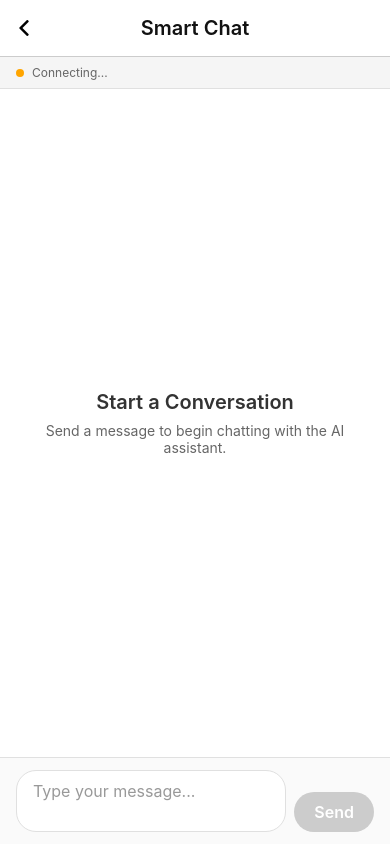
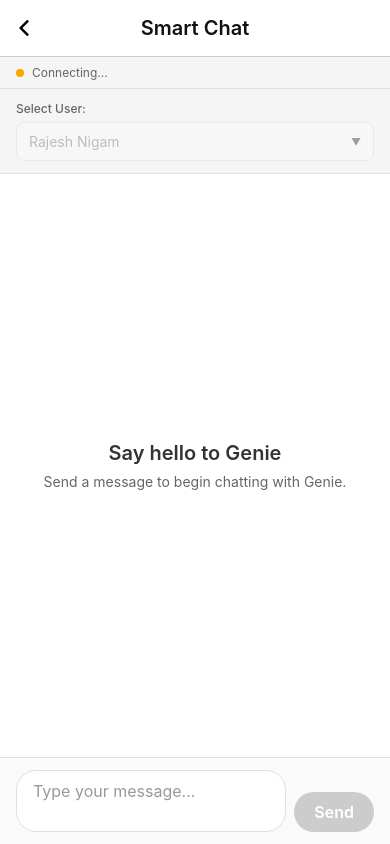
Before and after one commit to NaveenSutar/react-native-app-components, a React Native app: screen /SmartChat in a window 390 px wide. Built offline with nearby package versions, Linux system fonts and the light colour scheme; no server answers; what react-native-toast-notifications would draw is missing.

Commit message:
Perfectly working AI chatbot

```diff
--- a/src/components/SmartChat.tsx
+++ b/src/components/SmartChat.tsx
@@ -12,6 +12,7 @@ import {
 } from 'react-native';
 import Header from '../baseComponents/Header';
 import ChatMessage from './ChatMessage';
+import UserSelector from './UserSelector';
 import {ChatWebSocketService} from '../services/ChatWebSocketService';
 import {
   ChatMessage as ChatMessageType,
@@ -29,6 +30,9 @@ const SmartChat = () => {
     useState<ConnectionStatus>('disconnected');
   const [error, setError] = useState<string | null>(null);
   const [isWaitingForResponse, setIsWaitingForResponse] = useState(false);
+  const [selectedUser, setSelectedUser] = useState<string>(
+    WEBSOCKET_CONFIG.USER_NAME,
+  );
 
   const wsServiceRef = useRef<ChatWebSocketService | null>(null);
   const flatListRef = useRef<FlatList>(null);
@@ -57,7 +61,7 @@ const SmartChat = () => {
     wsServiceRef.current = new ChatWebSocketService({
       host: WEBSOCKET_CONFIG.HOST,
       port: WEBSOCKET_CONFIG.PORT,
-      userName: WEBSOCKET_CONFIG.USER_NAME,
+      userName: selectedUser,
       onMessage: handleIncomingMessage,
       onConnectionChange: handleConnectionChange,
       onError: handleError,
@@ -135,6 +139,37 @@ const SmartChat = () => {
     console.error('WebSocket error:', err);
     setError(err.message);
     setIsWaitingForResponse(false);
+  };
+
+  const handleUserChange = (userName: string) => {
+    console.log('Changing user to:', userName);
+
+    // Disconnect current session
+    if (wsServiceRef.current) {
+      wsServiceRef.current.disconnect();
+    }
+
+    // Update selected user
+    setSelectedUser(userName);
+
+    // Clear messages and reset states
+    setMessages([]);
+    setError(null);
+    setIsWaitingForResponse(false);
+    setInputText('');
+
+    // Reconnect with new user
+    setTimeout(() => {
+      wsServiceRef.current = new ChatWebSocketService({
+        host: WEBSOCKET_CONFIG.HOST,
+        port: WEBSOCKET_CONFIG.PORT,
+        userName: userName,
+        onMessage: handleIncomingMessage,
+        onConnectionChange: handleConnectionChange,
+        onError: handleError,
+      });
+      wsServiceRef.current.connect();
+    }, 100);
   };
 
   const handleSendMessage = () => {
@@ -222,9 +257,9 @@ const SmartChat = () => {
   const renderEmptyState = () => {
     return (
       <View style={styles.emptyContainer}>
-        <Text style={styles.emptyTitle}>Start a Conversation</Text>
+        <Text style={styles.emptyTitle}>Say hello to Genie</Text>
         <Text style={styles.emptySubtitle}>
-          Send a message to begin chatting with the AI assistant.
+          Send a message to begin chatting with Genie.
         </Text>
       </View>
     );
@@ -234,6 +269,12 @@ const SmartChat = () => {
     <View style={styles.container}>
       <Header title="Smart Chat" isBackVisible />
       {renderConnectionStatus()}
+      <UserSelector
+        users={userNames}
+        selectedUser={selectedUser}
+        onUserChange={handleUserChange}
+        disabled={connectionStatus === 'connecting'}
+      />
       {renderError()}
 
       <KeyboardAvoidingView
--- /dev/null
+++ b/src/components/UserSelector.tsx
@@ -0,0 +1,199 @@
+import React, {useState} from 'react';
+import {
+  View,
+  Text,
+  StyleSheet,
+  TouchableOpacity,
+  Modal,
+  FlatList,
+  Pressable,
+} from 'react-native';
+
+interface UserOption {
+  id: number;
+  label: string;
+  value: string;
+}
+
+interface UserSelectorProps {
+  users: UserOption[];
+  selectedUser: string;
+  onUserChange: (userName: string) => void;
+  disabled?: boolean;
+}
+
+const UserSelector: React.FC<UserSelectorProps> = ({
+  users,
+  selectedUser,
+  onUserChange,
+  disabled = false,
+}) => {
+  const [isModalVisible, setIsModalVisible] = useState(false);
+
+  const handleSelectUser = (userName: string) => {
+    onUserChange(userName);
+    setIsModalVisible(false);
+  };
+
+  const selectedUserLabel =
+    users.find(user => user.value === selectedUser)?.label || 'Select User';
+
+  const renderUserItem = ({item}: {item: UserOption}) => {
+    const isSelected = item.value === selectedUser;
+
+    return (
+      <TouchableOpacity
+        style={[styles.userItem, isSelected && styles.selectedUserItem]}
+        onPress={() => handleSelectUser(item.value)}>
+        <Text style={[styles.userItemText, isSelected && styles.selectedUserItemText]}>
+          {item.label}
+        </Text>
+        {isSelected && <Text style={styles.checkmark}>✓</Text>}
+      </TouchableOpacity>
+    );
+  };
+
+  return (
+    <View style={styles.container}>
+      <Text style={styles.label}>Select User:</Text>
+      <TouchableOpacity
+        style={[styles.selector, disabled && styles.selectorDisabled]}
+        onPress={() => !disabled && setIsModalVisible(true)}
+        disabled={disabled}>
+        <Text style={[styles.selectorText, disabled && styles.selectorTextDisabled]}>
+          {selectedUserLabel}
+        </Text>
+        <Text style={styles.arrow}>▼</Text>
+      </TouchableOpacity>
+
+      <Modal
+        visible={isModalVisible}
+        transparent
+        animationType="fade"
+        onRequestClose={() => setIsModalVisible(false)}>
+        <Pressable style={styles.modalOverlay} onPress={() => setIsModalVisible(false)}>
+          <View style={styles.modalContent}>
+            <View style={styles.modalHeader}>
+              <Text style={styles.modalTitle}>Select User</Text>
+              <TouchableOpacity onPress={() => setIsModalVisible(false)}>
+                <Text style={styles.closeButton}>✕</Text>
+              </TouchableOpacity>
+            </View>
+
+            <FlatList
+              data={users}
+              renderItem={renderUserItem}
+              keyExtractor={item => item.id.toString()}
+              style={styles.userList}
+            />
+          </View>
+        </Pressable>
+      </Modal>
+    </View>
+  );
+};
+
+const styles = StyleSheet.create({
+  container: {
+    backgroundColor: '#F5F5F5',
+    paddingHorizontal: 16,
+    paddingVertical: 12,
+    borderBottomWidth: 1,
+    borderBottomColor: '#E0E0E0',
+  },
+  label: {
+    fontSize: 12,
+    color: '#666',
+    marginBottom: 6,
+    fontWeight: '500',
+  },
+  selector: {
+    flexDirection: 'row',
+    alignItems: 'center',
+    justifyContent: 'space-between',
+    backgroundColor: '#fff',
+    paddingHorizontal: 12,
+    paddingVertical: 10,
+    borderRadius: 8,
+    borderWidth: 1,
+    borderColor: '#E0E0E0',
+  },
+  selectorDisabled: {
+    backgroundColor: '#F9F9F9',
+    opacity: 0.6,
+  },
+  selectorText: {
+    fontSize: 14,
+    color: '#333',
+    flex: 1,
+  },
+  selectorTextDisabled: {
+    color: '#999',
+  },
+  arrow: {
+    fontSize: 10,
+    color: '#666',
+    marginLeft: 8,
+  },
+  modalOverlay: {
+    flex: 1,
+    backgroundColor: 'rgba(0, 0, 0, 0.5)',
+    justifyContent: 'center',
+    alignItems: 'center',
+  },
+  modalContent: {
+    backgroundColor: '#fff',
+    borderRadius: 12,
+    width: '80%',
+    maxHeight: '70%',
+    overflow: 'hidden',
+  },
+  modalHeader: {
+    flexDirection: 'row',
+    justifyContent: 'space-between',
+    alignItems: 'center',
+    padding: 16,
+    borderBottomWidth: 1,
+    borderBottomColor: '#E0E0E0',
+  },
+  modalTitle: {
+    fontSize: 18,
+    fontWeight: '600',
+    color: '#333',
+  },
+  closeButton: {
+    fontSize: 24,
+    color: '#666',
+    fontWeight: '300',
+  },
+  userList: {
+    maxHeight: 400,
+  },
+  userItem: {
+    flexDirection: 'row',
+    justifyContent: 'space-between',
+    alignItems: 'center',
+    paddingHorizontal: 16,
+    paddingVertical: 14,
+    borderBottomWidth: 1,
+    borderBottomColor: '#F0F0F0',
+  },
+  selectedUserItem: {
+    backgroundColor: '#E3F2FD',
+  },
+  userItemText: {
+    fontSize: 16,
+    color: '#333',
+  },
+  selectedUserItemText: {
+    color: '#007AFF',
+    fontWeight: '600',
+  },
+  checkmark: {
+    fontSize: 18,
+    color: '#007AFF',
+    fontWeight: 'bold',
+  },
+});
+
+export default UserSelector;
--- a/src/screens/Home.tsx
+++ b/src/screens/Home.tsx
@@ -118,7 +118,7 @@ const Home = () => {
     },
     {
       id: 18,
-      icon: require('../assets/icons/sticky-cards.png'),
+      icon: require('../assets/icons/bot.png'),
       title: 'Smart Chat',
       screen: 'SmartChat',
     },
```
Also changed, not shown: src/assets/icons/bot.png (added), 1 other file (tests, documents, lock files or other folders).
